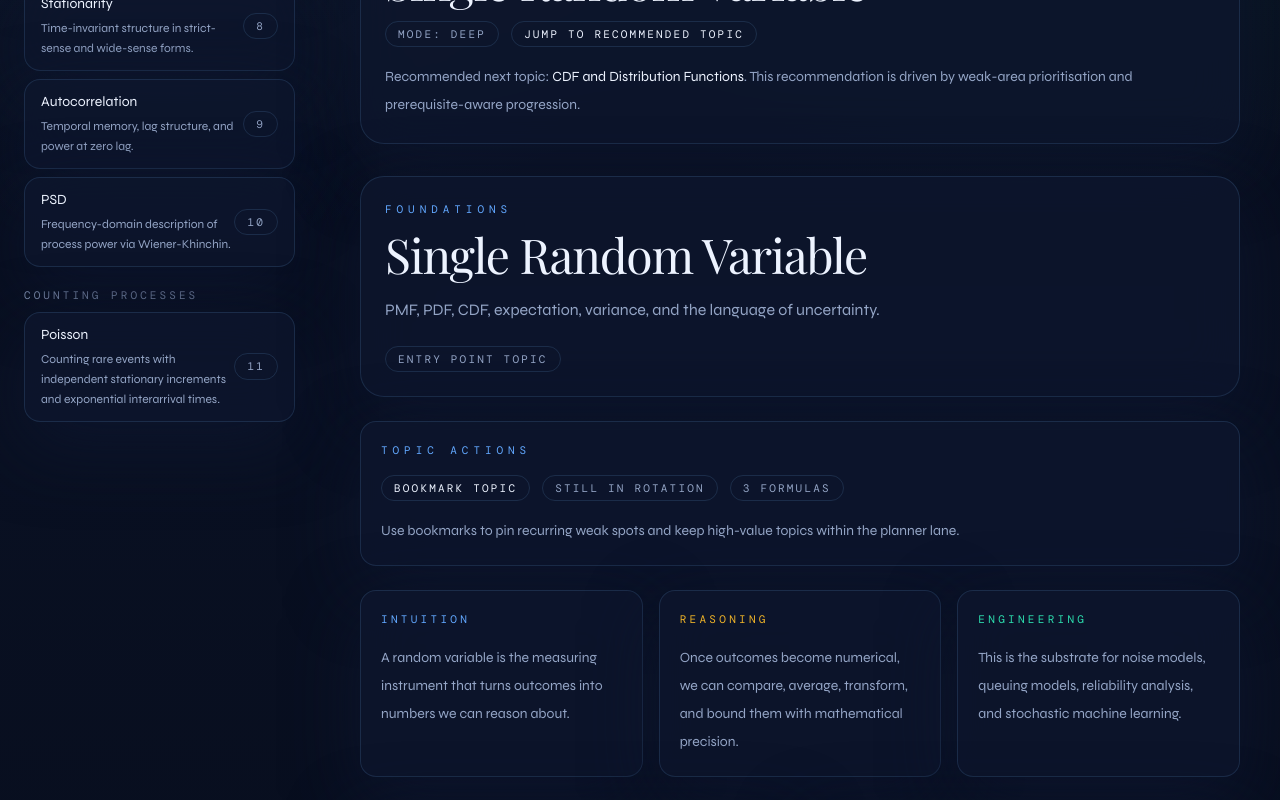
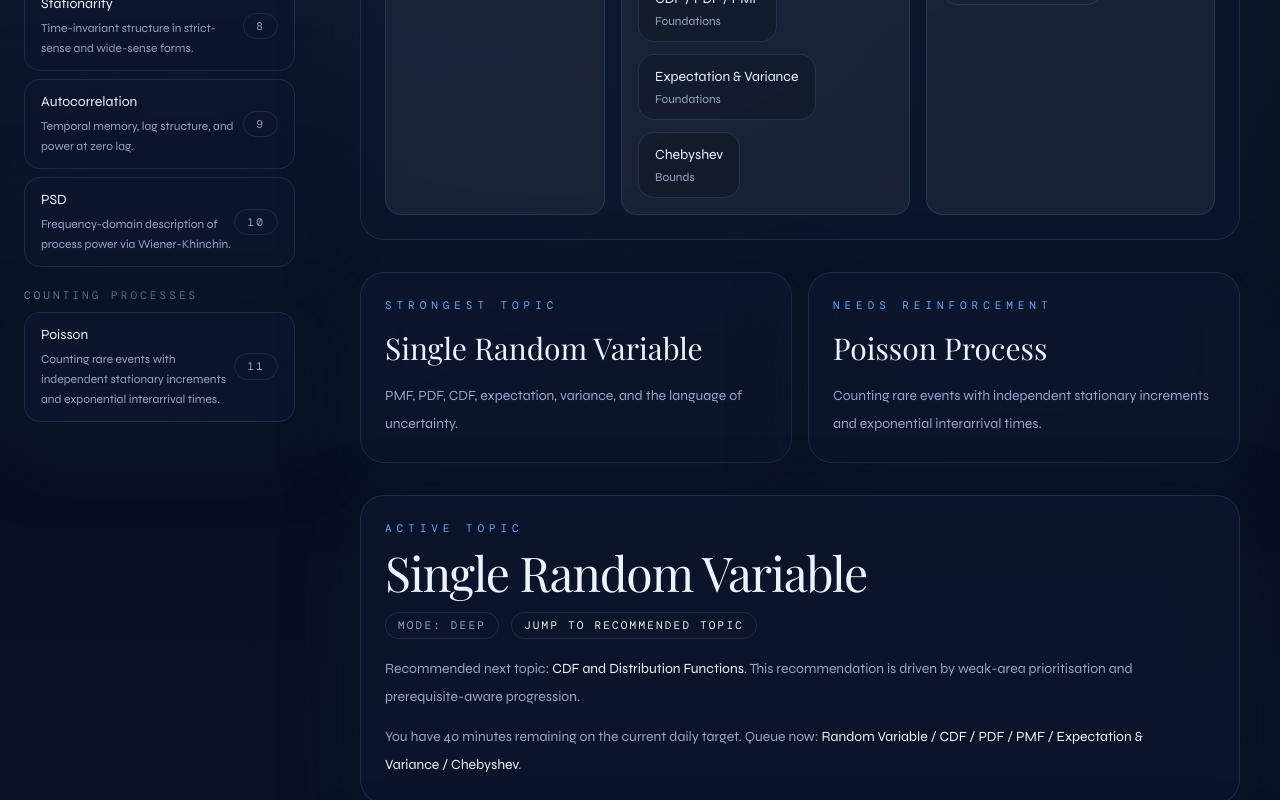
Before and after one commit to someshbharathwaj-ops/Probability, a Next.js app: page / in a window 1280 px wide. Shown: the part 1540-2340 px from the top of the page. Built offline with nearby package versions, Linux system fonts and the light colour scheme; a web font is replaced by a local one.

Commit message:
feat(ui): wire planner insights into dashboard shell

```diff
--- a/src/features/learning/components/app-shell.tsx
+++ b/src/features/learning/components/app-shell.tsx
@@ -5,6 +5,7 @@ import { LearningModeSwitcher } from "@/features/learning/components/learning/le
 import { MasterySpotlight } from "@/features/learning/components/learning/mastery-spotlight";
 import { ProblemEngine } from "@/features/learning/components/learning/problem-engine";
 import { ProgressOverview } from "@/features/learning/components/learning/progress-overview";
+import { StudyPlanner } from "@/features/learning/components/learning/study-planner";
 import { TopicFilter } from "@/features/learning/components/learning/topic-filter";
 import { TopicPage } from "@/features/learning/components/learning/topic-page";
 import {
@@ -15,12 +16,18 @@ import {
   Topic,
 } from "@/features/learning/domain/types";
 import {
+  buildBookmarkedTopics,
+  buildGoalSummary,
   buildHeroStats,
   buildRecentActivity,
+  buildReviewTopics,
   buildTopicSections,
   buildTopicSpotlight,
 } from "@/features/learning/domain/selectors";
-import { recommendNextTopic } from "@/features/learning/domain/recommendation";
+import {
+  buildStudyQueue,
+  recommendNextTopic,
+} from "@/features/learning/domain/recommendation";
 import { useLearningStore } from "@/features/learning/store";
 import { motion } from "framer-motion";
 import dynamic from "next/dynamic";
@@ -75,6 +82,12 @@ export function AppShell({
   const activityFeed = useLearningStore((state) => state.activityFeed);
   const activeTopicId = useLearningStore((state) => state.activeTopicId);
   const setActiveTopic = useLearningStore((state) => state.setActiveTopic);
+  const toggleTopicBookmark = useLearningStore(
+    (state) => state.toggleTopicBookmark
+  );
+  const setDailyGoalMinutes = useLearningStore(
+    (state) => state.setDailyGoalMinutes
+  );
   const mode = useLearningStore((state) => state.mode);
 
   const activeTopic = useMemo(
@@ -91,8 +104,14 @@ export function AppShell({
     [activeTopic.id, problems]
   );
   const recommendation = useMemo(
-    () => recommendNextTopic(activeTopic.id, topics, profile.weakAreas),
-    [activeTopic.id, profile.weakAreas, topics]
+    () =>
+      recommendNextTopic(
+        activeTopic.id,
+        topics,
+        profile.weakAreas,
+        profile.completedTopics
+      ),
+    [activeTopic.id, profile.completedTopics, profile.weakAreas, topics]
   );
   const heroStats = useMemo(
     () => buildHeroStats(profile, problems, simulations),
@@ -110,6 +129,16 @@ export function AppShell({
     () => buildRecentActivity(activityFeed),
     [activityFeed]
   );
+  const bookmarkedTopics = useMemo(
+    () => buildBookmarkedTopics(profile, topics),
+    [profile, topics]
+  );
+  const reviewTopics = useMemo(
+    () => buildReviewTopics(profile, topics),
+    [profile, topics]
+  );
+  const goalSummary = useMemo(() => buildGoalSummary(profile), [profile]);
+  const studyQueue = useMemo(() => buildStudyQueue(profile, topics), [profile, topics]);
 
   return (
     <div className="relative min-h-screen">
@@ -183,7 +212,7 @@ export function AppShell({
                   <span className="pill">Feature-first architecture</span>
                   <span className="pill">Live progress model</span>
                   <span className="pill">Searchable syllabus</span>
-                  <span className="pill">Problem telemetry</span>
+                  <span className="pill">Study planner lane</span>
                 </div>
               </div>
               <div className="grid gap-4 sm:grid-cols-2">
@@ -210,6 +239,16 @@ export function AppShell({
 
           <LearningModeSwitcher />
           <ProgressOverview profile={profile} />
+          <StudyPlanner
+            bookmarkedTopics={bookmarkedTopics}
+            reviewTopics={reviewTopics}
+            dailyGoalMinutes={profile.dailyGoalMinutes}
+            todayMinutes={profile.todayMinutes}
+            currentStreak={profile.currentStreak}
+            longestStreak={profile.longestStreak}
+            onSetDailyGoal={setDailyGoalMinutes}
+            onOpenTopic={setActiveTopic}
+          />
           <MasterySpotlight
             strongest={spotlight.strongest}
             weakest={spotlight.weakest}
@@ -237,9 +276,23 @@ export function AppShell({
               recommendation is driven by weak-area prioritisation and
               prerequisite-aware progression.
             </p>
+            <p className="mt-3 max-w-3xl text-sm leading-7 text-textMuted">
+              You have {goalSummary.remainingMinutes} minutes remaining on the
+              current daily target. Queue now:{" "}
+              <span className="text-text">
+                {studyQueue.map((topic) => topic.shortTitle).join(" / ") || "warming up"}
+              </span>
+              .
+            </p>
           </section>
 
-          <TopicPage topic={activeTopic} formulas={topicFormulas} />
+          <TopicPage
+            topic={activeTopic}
+            formulas={topicFormulas}
+            isBookmarked={profile.bookmarkedTopics.includes(activeTopic.id)}
+            isCompleted={profile.completedTopics.includes(activeTopic.id)}
+            onToggleBookmark={toggleTopicBookmark}
+          />
 
           <div className="grid gap-8 xl:grid-cols-[minmax(0,1fr)_380px]">
             <section className="space-y-5">
@@ -270,10 +323,10 @@ export function AppShell({
             <div>
               <div className="eyebrow">Simulation Framework</div>
               <h2 className="section-heading mt-3">
-                Visualization modules prepared for D3 and Three.js expansion
+                Visualization modules filtered by the active topic
               </h2>
             </div>
-            <SimulationLab simulations={simulations} />
+            <SimulationLab simulations={simulations} activeTopicId={activeTopic.id} />
           </section>
         </main>
       </div>
```
